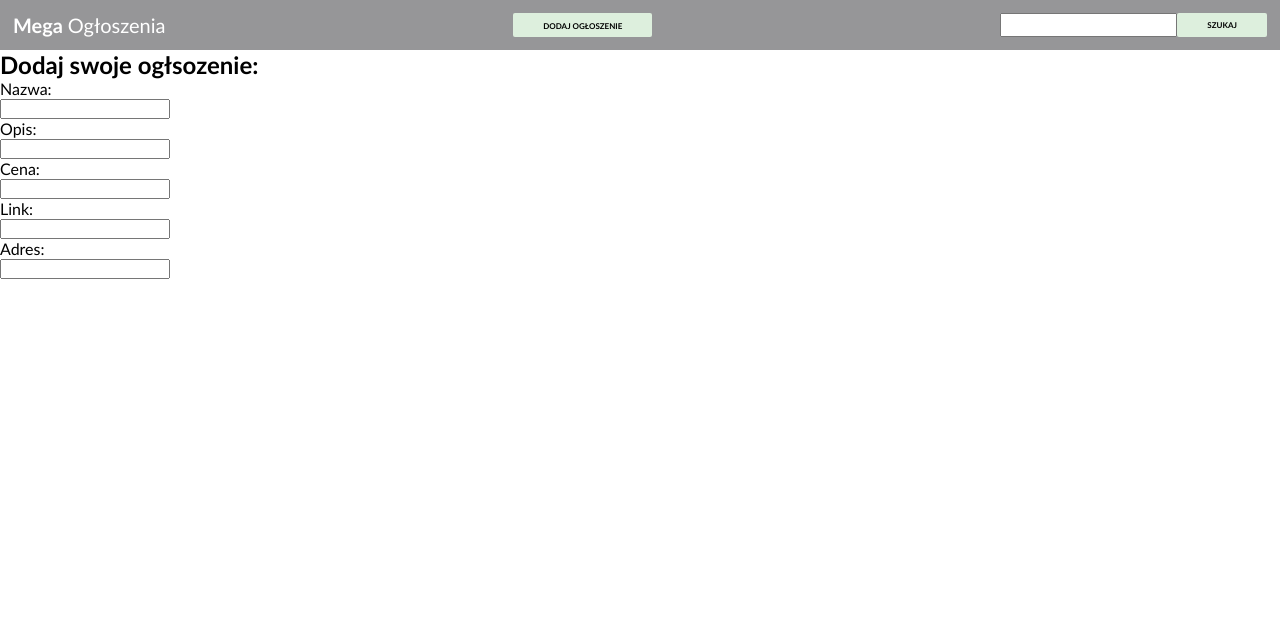
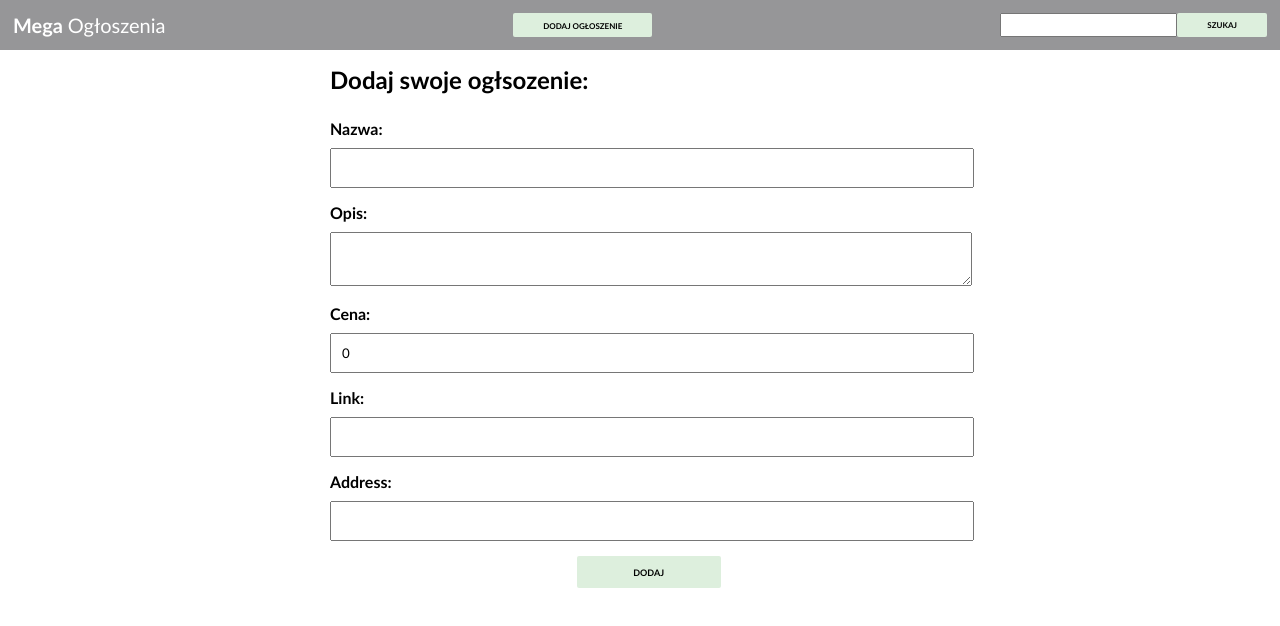
Before and after one commit to FrostKiller666/AdvancedProject-frontend, a React (Create React App) app: page /add in a window 1280 px wide. Shown: the top 626 px of the page. Built offline with nearby package versions, Linux system fonts and the light colour scheme.

Commit message:
Added Geocoding, fix announcement, prepare for upload file on server.

```diff
--- a/src/components/AddAnnouncement/AddAnnouncement.module.css
+++ b/src/components/AddAnnouncement/AddAnnouncement.module.css
@@ -0,0 +1,37 @@
+.addForm {
+    margin: 0 auto;
+    width: 620px;
+}
+
+.addForm h2 {
+    margin-top: 15px;
+    margin-bottom: 25px;
+    display: block;
+}
+
+.addForm label {
+    font-weight: bold;
+}
+
+.addForm input {
+    width: 100%;
+    margin-top: 10px;
+    margin-bottom: 15px;
+    padding: 10px;
+}
+
+.addForm textarea {
+    width: 100%;
+    margin-top: 10px;
+    margin-bottom: 15px;
+    padding: 10px;
+}
+
+.button {
+    height: 2rem;
+    width: 9rem;
+    position: relative;
+    float: right;
+    left: -37%;
+    font-size: 9px;
+}
--- a/src/components/AddAnnouncement/AddAnnouncement.tsx
+++ b/src/components/AddAnnouncement/AddAnnouncement.tsx
@@ -1,39 +1,99 @@
-import React from "react";
+import React, {SyntheticEvent, useState} from "react";
+
+import classes from './AddAnnouncement.module.css';
+import {CustomButton} from "../UI/CustomButton";
+import {geocoding} from "../../utils/geocoding";
 
 const AddAnnouncement = () => {
+    const [loading, setLoading] = useState(false);
+    const [id, setId] = useState('');
+    const [form, setForm] = useState({
+        name: '',
+        description: '',
+        price: 0,
+        url: '',
+        address: '',
+    });
+
+    const AddAdToMap = async (e: SyntheticEvent) => {
+        e.preventDefault();
+        setLoading(true);
+
+        try {
+            const {lat, lon} = await geocoding(form.address);
+
+            const res = await fetch('http://localhost:3001/ad', {
+                method: 'POST',
+                headers: {
+                    'Content-Type': 'application/json',
+                },
+                body: JSON.stringify({
+                    ...form,
+                    lat,
+                    lon
+                }),
+            });
+            const data = await res.json();
+            setId(data.id);
+        } finally {
+            setLoading(false);
+        }
+
+    }
+
+    const formChangeHandler = (key: string, value: any) => {
+        setForm((form) => ({
+            ...form,
+            [key]: value,
+        }));
+    }
+
+    if (loading) {
+        return <h2>Trwa dodawanie ogłoszenia...</h2>;
+    }
+    if (id) {
+        return <h2>Twoje ogłoszenie o numerze <br/> ID: {id} <br/> zostało dodane.</h2>
+    }
+
     return (
-        <form>
+        <form action={''} className={classes.addForm} onSubmit={AddAdToMap}>
             <h2>Dodaj swoje ogłsozenie:</h2>
             <p>
                 <label>
                     Nazwa: <br/>
-                    <input type="text"/>
+                    <input type="text" name={'name'} required maxLength={99} minLength={1} value={form.name}
+                           onChange={e => (formChangeHandler(e.target.name, e.target.value))}/>
                 </label>
             </p>
             <p>
                 <label>
                     Opis: <br/>
-                    <input type="text"/>
+                    <textarea name={'description'} maxLength={999} value={form.description}
+                              onChange={e => (formChangeHandler(e.target.name, e.target.value))}/>
                 </label>
             </p>
             <p>
                 <label>
                     Cena: <br/>
-                    <input type="text"/>
+                    <input type="number" name={'price'} required max={999999} value={form.price}
+                           onChange={e => (formChangeHandler(e.target.name, Number(e.target.value)))}/>
                 </label>
             </p>
             <p>
                 <label>
                     Link: <br/>
-                    <input type="text"/>
+                    <input type="url" name={'url'} maxLength={99} value={form.url}
+                           onChange={e => (formChangeHandler(e.target.name, e.target.value))}/>
                 </label>
             </p>
             <p>
                 <label>
-                    Adres: <br/>
-                    <input type="text"/>
+                    Address: <br/>
+                    <input type="text" name={'address'} value={form.address}
+                           onChange={e => (formChangeHandler(e.target.name, e.target.value))}/>
                 </label>
             </p>
+            <CustomButton type={'submit'} className={classes.button}> Dodaj </CustomButton>
         </form>
     );
 }
--- a/src/components/Map/Map.tsx
+++ b/src/components/Map/Map.tsx
@@ -12,9 +12,6 @@ import {SingleAdMap} from "./SingleAdMap";
 const Map = () => {
     const {search} = useContext(SearchContext);
     const [ads, setAds] = useState<SimpleAdEntity[]>([]);
-    // useEffect(() => {
-    //
-    // }, [search]);
 
     useEffect(() => {
         (async () => {
--- a/src/components/Map/SingleAdMap.tsx
+++ b/src/components/Map/SingleAdMap.tsx
@@ -18,7 +18,6 @@ const SingleAdMap = (props: Props) => {
             setAd(data);
         })();
 
-        console.log('Ad:', props.id);
     }, []);
 
     if (ad === null) {
@@ -31,7 +30,7 @@ const SingleAdMap = (props: Props) => {
             <p>{ad.description}</p>
             {!!ad.price && <p>{ad.price} zł</p>}
             <hr/>
-            <a href={ad.url} target={'_blank'} rel={'noreferrer'}>{ad.url} </a>
+            <a href={ad.url} target={'_blank'} rel={'noreferrer'}>Otwórz ogłoszenie</a>
         </>
 
     );
--- a/src/components/UI/CustomButton.tsx
+++ b/src/components/UI/CustomButton.tsx
@@ -8,6 +8,7 @@ interface Props {
     type: "button" | "submit" | "reset" | undefined;
     onClick?: React.MouseEventHandler<HTMLButtonElement> | undefined;
     to?: string;
+    className?: string;
 }
 
 const CustomButton = (props: Props) => {
@@ -15,7 +16,7 @@ const CustomButton = (props: Props) => {
         props.to
             ? <Link className={`${classes.button} ${classes.link}`} to={props.to}>{props.children}</Link>
             : <button
-                className={classes.button}
+                className={`${classes.button} ${props.className}`}
                 onClick={props.onClick}
                 type={props.type || 'button'}
             >
--- a/src/components/layout/Header.tsx
+++ b/src/components/layout/Header.tsx
@@ -19,7 +19,7 @@ const Header = () => {
             <h1>
                 <strong>Mega </strong> Ogłoszenia
             </h1>
-            <CustomButton to={'/ad'} type={"button"}>Dodaj ogłoszenie</CustomButton>
+            <CustomButton to={'/add'} type={"button"}>Dodaj ogłoszenie</CustomButton>
             <form className={classes.search} onSubmit={setSearchFormLocalState}>
                 <input type="text" value={inputValue} onChange={e => setInputValue(e.target.value)}/>
                 <CustomButton type={"submit"}>Szukaj</CustomButton>
--- /dev/null
+++ b/src/utils/geocoding.ts
@@ -0,0 +1,13 @@
+export const geocoding = async (address: string): Promise<{
+    lat: number;
+    lon: number;
+}> => {
+    const res = await fetch(`https://nominatim.openstreetmap.org/search?format=json&q=${encodeURIComponent(address)}`)
+    const data = await res.json();
+
+    const lat = parseFloat(data[0].lat);
+    const lon = parseFloat(data[0].lon);
+
+    return {lat, lon};
+
+}
```
Also changed, not shown: 2 other files (tests, documents, lock files or other folders).
